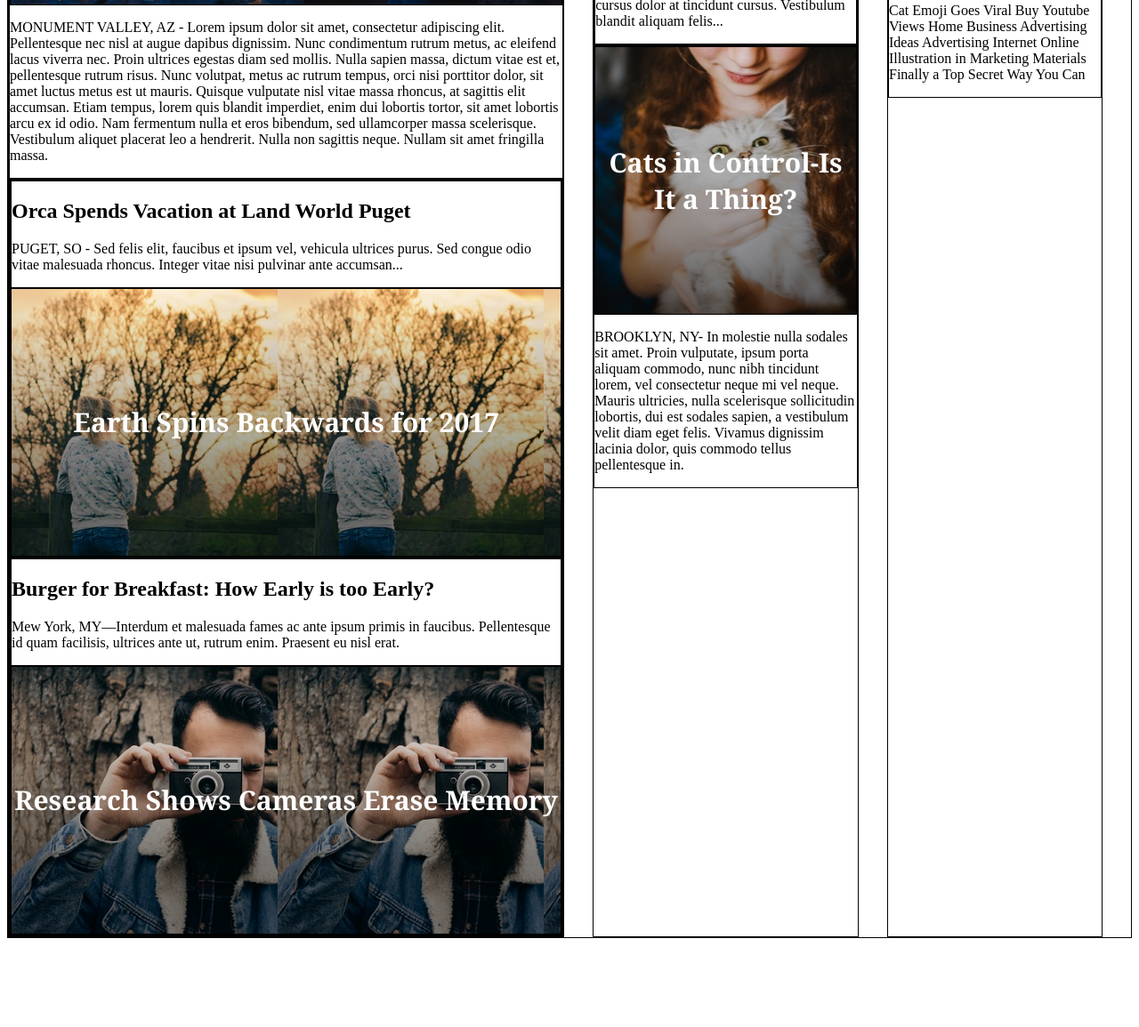
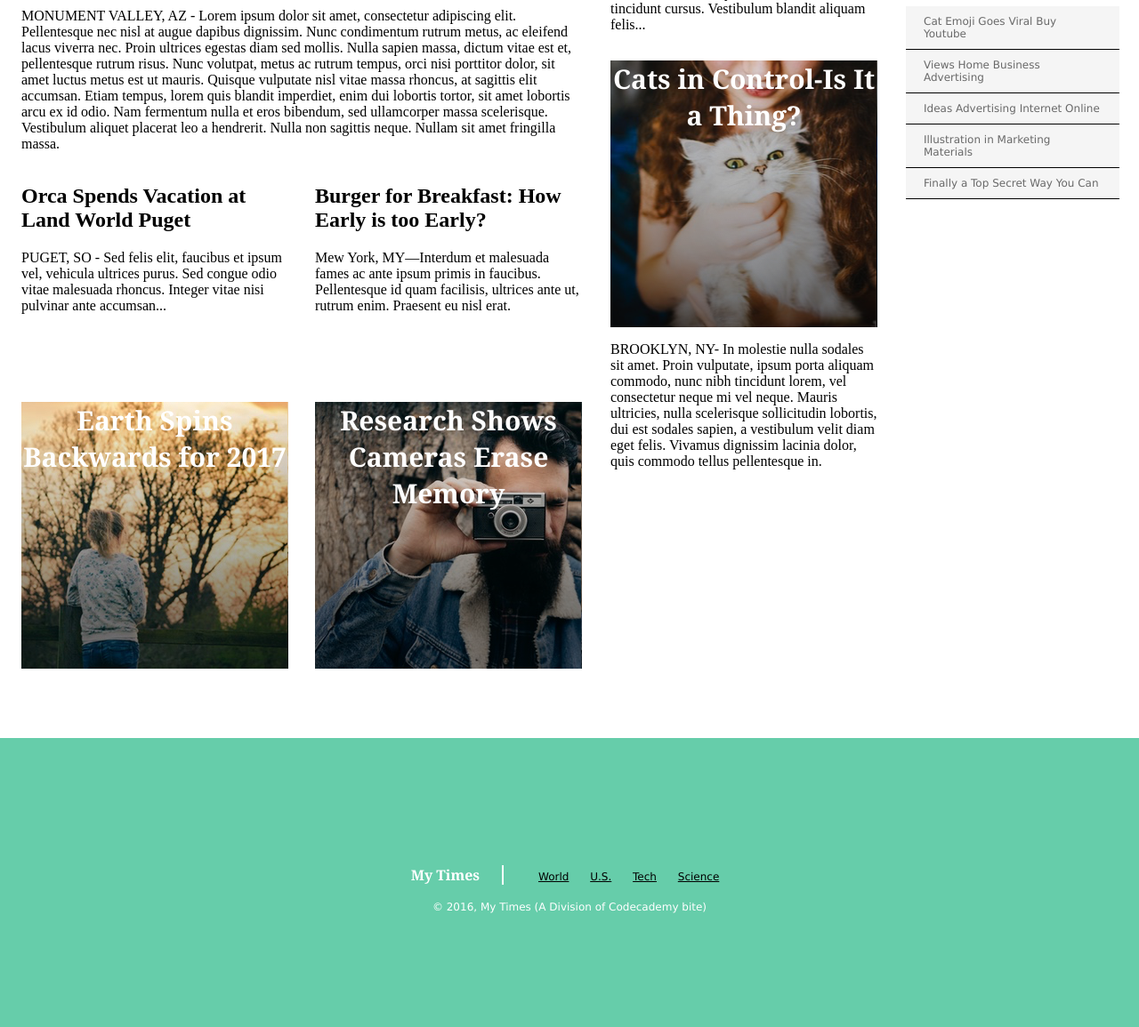
Before and after one commit to Capaldi96/MyTimes, a plain HTML site: page index.html in a window 1280 px wide. Shown: the part 423-1578 px from the top of the page at 89% size. Before the commit the page ends 1486 px from the top, so only its background shows below. Drawn offline with Linux system fonts and the light colour scheme.

Commit message:
8/8 commit

```diff
--- a/index.html
+++ b/index.html
@@ -17,7 +17,7 @@
 			<span class="nav-bar-item"><a href="#us">U.S.</a></span>
 			<span class="nav-bar-item"><a href="#tech">Tech</a></span>
 			<span class="nav-bar-item"><a href="#science">Science</a></span>
-		</ul>
+		</nav>
 	</header>
 	<!-- main -->
 	<div id="main">
@@ -30,7 +30,7 @@
 			</div>
 			<div class="stories">
 				<div class="story">
-					<div>
+					<div class="text">
 						<h2>Orca Spends Vacation at Land World Puget</h2>
 						<p>PUGET, SO - Sed felis elit, faucibus et ipsum vel, vehicula ultrices purus. Sed congue odio vitae malesuada rhoncus. Integer vitae nisi pulvinar ante accumsan...</p>
 					</div>
@@ -39,7 +39,7 @@
 					</div>
 				</div>
 				<div class="story">
-					<div>
+					<div class="text">
 						<h2>Burger for Breakfast: How Early is too Early?</h2>
 						<p>Mew York, MY—Interdum et malesuada fames ac ante ipsum primis in faucibus. Pellentesque id quam facilisis, ultrices ante ut, rutrum enim. Praesent eu nisl erat.</p>
 					</div>
@@ -51,12 +51,12 @@
 		</div>
 		<div class="column medium">
 			<div class="story">
-				<div>
+				<div class="text">
 					<h2>FBI Finds Action Star Guilty of False Advertising</h2>
-					<p>WASHINGTON DC- Donec luctus sem augue, rutrum posuere orci aliquam sed. Nam vitae aliquam lectus. Sed tempor tortor est, nec sagittis eros tincidunt sed. Morbi venenatis condimentum sem, vitae sollicitudin turpis pulvinar eget. Morbi pellentesque consectetur mi id auctor. Phasellus tincidunt orci mauris, placerat pharetra urna fringilla vitae. Morbi eget rutrum urna. Cras condimentum augue ut ante sollicitudin interdum. Pellentesque cursus dolor at tincidunt cursus. Vestibulum blandit aliquam felis...</p>
 				</div>
+				<p>WASHINGTON DC- Donec luctus sem augue, rutrum posuere orci aliquam sed. Nam vitae aliquam lectus. Sed tempor tortor est, nec sagittis eros tincidunt sed. Morbi venenatis condimentum sem, vitae sollicitudin turpis pulvinar eget. Morbi pellentesque consectetur mi id auctor. Phasellus tincidunt orci mauris, placerat pharetra urna fringilla vitae. Morbi eget rutrum urna. Cras condimentum augue ut ante sollicitudin interdum. Pellentesque cursus dolor at tincidunt cursus. Vestibulum blandit aliquam felis...</p>
 			</div>
-			<div>
+			<div class="story">
 				<div class="cats image">
 					<span>Cats in Control-Is It a Thing?</span>
 				</div>
@@ -65,11 +65,27 @@
 		</div>
 		<div class="column small">
 			<img src="resources/img-news-bite.png">
-			<div>
+			<div class="text">
 				<h3>NEWS BITES</h2>
-				<p>Cat Emoji Goes Viral Buy Youtube Views Home Business Advertising Ideas Advertising Internet Online Illustration in Marketing Materials Finally a Top Secret Way You Can</p>
+				<span class="bite-column">Cat Emoji Goes Viral Buy Youtube </span>
+				<span class="bite-column">Views Home Business Advertising </span>
+				<span class="bite-column">Ideas Advertising Internet Online </span>
+				<span class="bite-column">Illustration in Marketing Materials </span>
+				<span class="bite-column">Finally a Top Secret Way You Can</span>
 			</div>
 		</div>
 	</div>
+	<footer>
+		<div class="info">
+			<span id="title">My Times</span>
+			<nav id="nav-bar">
+				<span class="nav-bar-item"><a href="#world">World</a></span>
+				<span class="nav-bar-item"><a href="#us">U.S.</a></span>
+				<span class="nav-bar-item"><a href="#tech">Tech</a></span>
+				<span class="nav-bar-item"><a href="#science">Science</a></span>
+			</nav>
+		</div>
+		<div class="footer">© 2016, My Times (A Division of Codecademy bite)</div>
+	</footer>
 </body>
 </html>
--- a/resources/style.css
+++ b/resources/style.css
@@ -1,3 +1,6 @@
+body {
+	margin:0;
+}
 #header{
 	font-family: Verdana;
 	font-size: 14px;
@@ -7,8 +10,9 @@
 	z-index: 1;
 	height:80px;
 	width:100%;
+	background-color:white;
 	border-bottom: 1px solid black;
-	margin: 10px auto;
+	align-items: center;
 }
 #header nav{
 	padding-right:40px;
@@ -34,28 +38,23 @@
 .nav-bar-item a{
 	color:black;
 }
-div{
-	border: 1px solid black;
-}
 #main{
 	display:flex;
 	padding-top:116px;
 	position: relative;
+	margin:0 auto 78px auto;
+	width:1232px;
 }
 .column{
 	display:flex;
 	flex-direction:column;
 	margin-right:32px;
-	padding: 10px auto;
-
 }
 .image{
-	display:flex;
-	flex-direction: column;
-	justify-content: center;
 	font-family: Georgia;
 	font-weight: bold;
 	font-size: 30px;
+	margin-top:15px;
 	height:300px;
 	color: white;
 	text-align: center;
@@ -64,6 +63,8 @@ div{
 	background-image: url("img-story-main.png");
 	font-size: 40px;
 	text-align: left;
+	margin-top: 0;
+	width:630px;
 }
 .backwards.image {
 	background-image: url("img-story-2.png");
@@ -76,12 +77,67 @@ div{
 }
 .column.large {
 	width: 630px;
+}
+.column.large .stories{
 	display:flex;
+	justify-content: space-between;
 }
-
+.story{
+	display: flex;
+	flex-direction: column;
+	width:300px;
+}
+.large .story .text{
+	height:250px;
+}
 .column.medium {
 	width: 300px;
 }
 .column.small {
 	width: 240px;
+	display:flex;
+	flex-direction: column;
 }
+.column.small h3{
+	font-size: 16px;
+	font-weight: bold;
+	text-align:center;
+	margin-bottom:40px;
+}
+.bite-column{
+	display:flex;
+	flex-direction: column;
+	margin: 0;
+	border-bottom: 1px solid black;
+	background-color: WhiteSmoke;
+	font-family: Verdana;
+	font-size: 12px;
+	color: DimGray;
+	padding: 10px 20px;
+}
+footer{
+	display: flex;
+	background-color:mediumaquamarine;
+	color:white;
+	align-items: center;
+	justify-content: center;
+	flex-direction: column;
+	width:100%;
+	height:325px;
+	margin: auto;
+	font-family: Verdana;
+	font-size: 12px;
+}
+#title{
+	display:inline-block;
+	font-family: Georgia;
+	font-size: 16px;
+	font-weight: bold;
+	color: white;
+	padding-right:25px;
+	border-right: 2px solid white;
+}
+footer nav{
+	display:inline-block;
+	padding-left:25px;
+}
```
